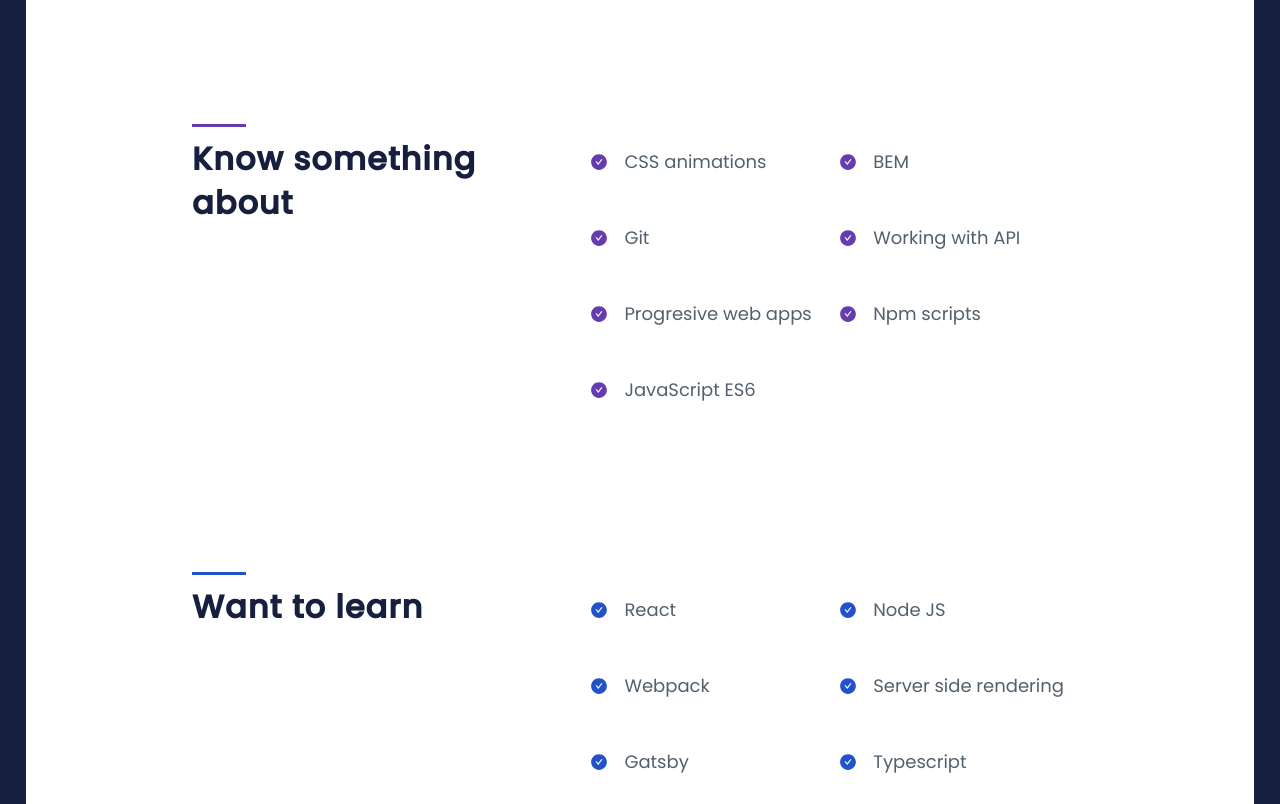
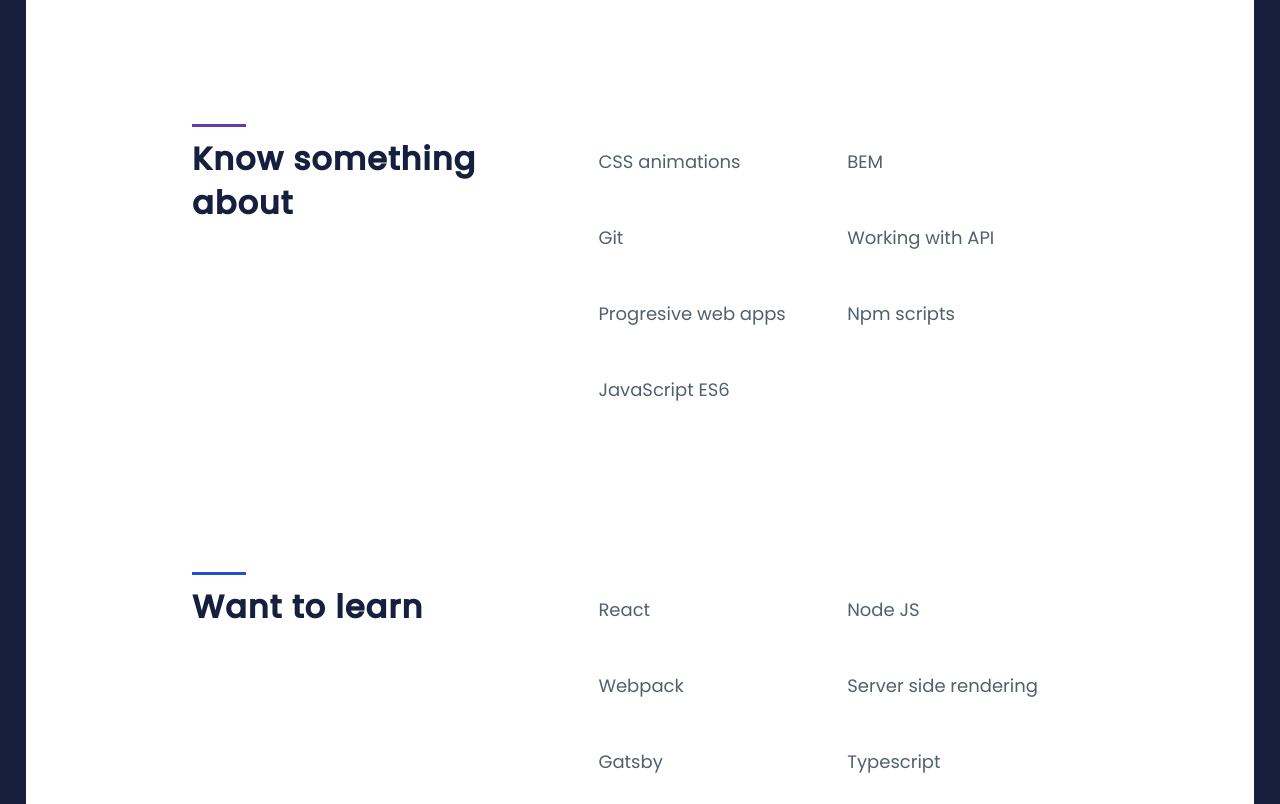
Before and after one commit to WaldekAdams/Portfolio, a website: page src/content/index.html in a window 1280 px wide. Shown: the part 1420-2224 px from the top of the page. Drawn offline with nearby package versions, Linux system fonts and the light colour scheme; files that its build step writes are made by us from their sources; files whose address does not match are found by name.

Commit message:
remove img from 'li' tag

```diff
--- a/src/content/index.html
+++ b/src/content/index.html
@@ -69,46 +69,46 @@
         </ul>
         <h3 class="main__box--title">Know something about</h3>
         <ul class="main__box__list">
-          <li class="main__box__list--item"><img src="../assets/img/check-circle2.svg" alt="">
+          <li class="main__box__list--item">
             <p> CSS animations</p>
           </li>
-          <li class="main__box__list--item"><img src="../assets/img/check-circle2.svg" alt="">
+          <li class="main__box__list--item">
             <p> BEM</p>
           </li>
-          <li class="main__box__list--item"><img src="../assets/img/check-circle2.svg" alt="">
+          <li class="main__box__list--item">
             <p> Git</p>
           </li>
-          <li class="main__box__list--item"><img src="../assets/img/check-circle2.svg" alt="">
+          <li class="main__box__list--item">
             <p> Working with API</p>
           </li>
-          <li class="main__box__list--item"><img src="../assets/img/check-circle2.svg" alt="">
+          <li class="main__box__list--item">
             <p> Progresive web apps</p>
           </li>
-          <li class="main__box__list--item"><img src="../assets/img/check-circle2.svg" alt="">
+          <li class="main__box__list--item">
             <p> Npm scripts</p>
           </li>
-          <li class="main__box__list--item"><img src="../assets/img/check-circle2.svg" alt="">
+          <li class="main__box__list--item">
             <p> JavaScript ES6</p>
           </li>
         </ul>
         <h3 class="main__box--title">Want to learn</h3>
         <ul class="main__box__list">
-          <li class="main__box__list--item"><img src="../assets/img/check-circle.svg" alt="">
+          <li class="main__box__list--item">
             <p> React</p>
           </li>
-          <li class="main__box__list--item"><img src="../assets/img/check-circle.svg" alt="">
+          <li class="main__box__list--item">
             <p> Node JS</p>
           </li>
-          <li class="main__box__list--item"><img src="../assets/img/check-circle.svg" alt="">
+          <li class="main__box__list--item">
             <p> Webpack</p>
           </li>
-          <li class="main__box__list--item"><img src="../assets/img/check-circle.svg" alt="">
+          <li class="main__box__list--item">
             <p> Server side rendering</p>
           </li>
-          <li class="main__box__list--item"><img src="../assets/img/check-circle.svg" alt="">
+          <li class="main__box__list--item">
             <p> Gatsby</p>
           </li>
-          <li class="main__box__list--item"><img src="../assets/img/check-circle.svg" alt="">
+          <li class="main__box__list--item">
             <p> Typescript</p>
           </li>
         </ul>
```
